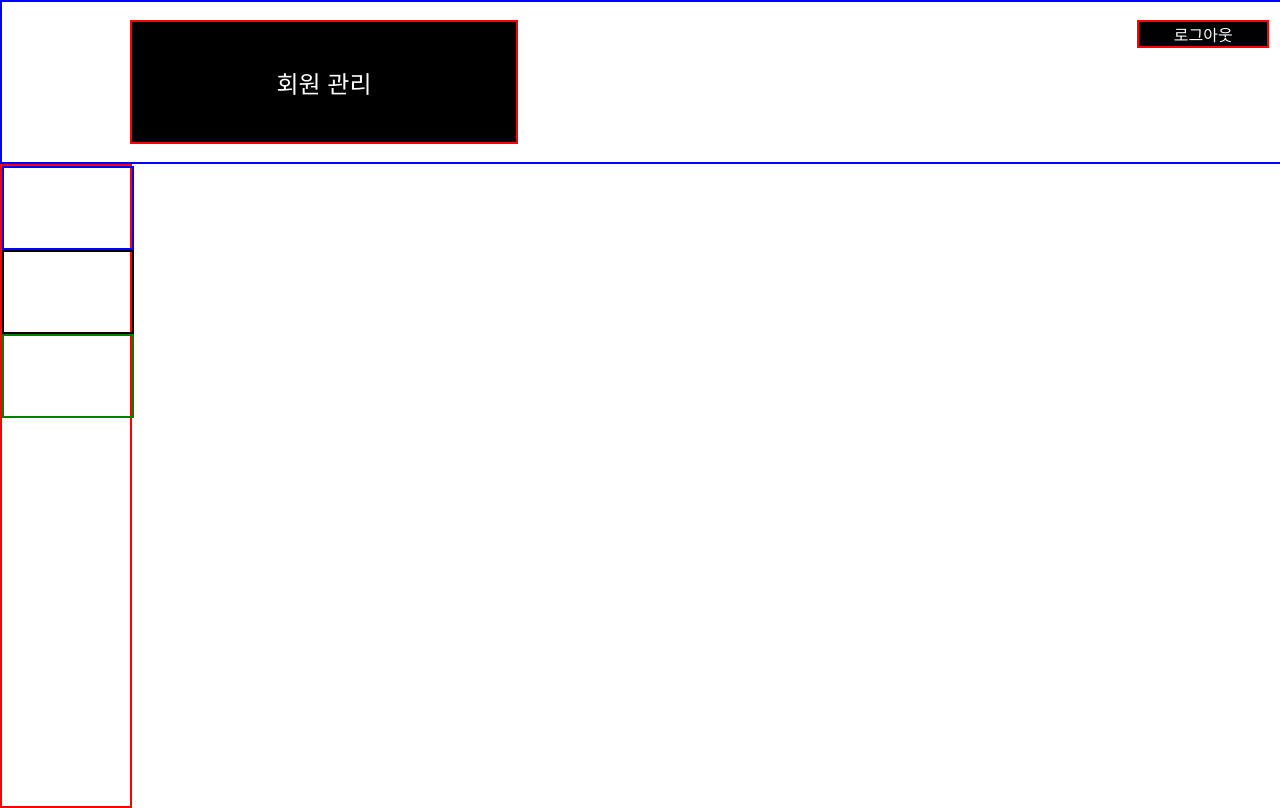
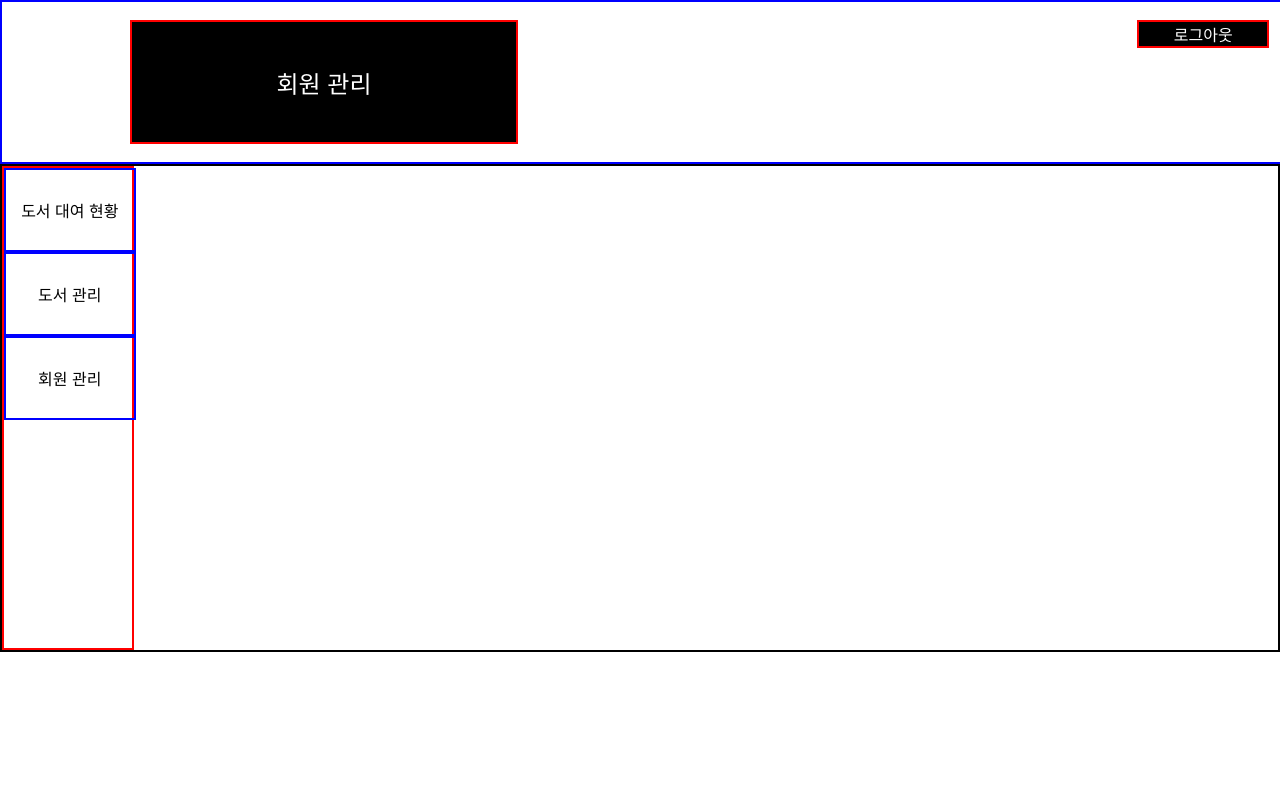
Before and after one commit to jaeho13/Library, a React (Create React App) app in the folder library/src/main/frontend/: page /admin/user in a window 1280 px wide. Built offline with nearby package versions, Linux system fonts and the light colour scheme.

Commit message:
"0718 jaeho 회원관리 페이지 디자인"

```diff
--- a/library/src/main/frontend/src/components/admin/LibraryUserStatus.jsx
+++ b/library/src/main/frontend/src/components/admin/LibraryUserStatus.jsx
@@ -1,35 +1,48 @@
 import React from "react";
 import styled from "styled-components";
 import TopSide from "../side/Topside";
+import { useNavigate } from "react-router-dom";
 
 const LibraryUserStatus = () => {
+
+    const navigate = useNavigate();
+
+    const rentPage = () => {
+        navigate("/admin/rent")
+    }
+
+    const bookPage = () => {
+        navigate("/admin/book")
+    }
+
     return (
         <>
             <TopSide name="회원 관리" />
 
+            <Main>
 
-            <LeftMenu>
-                <LeftRentStatus>
-
-                </LeftRentStatus>
-
-                <LeftBookStatus>
-
-                </LeftBookStatus>
-
-                <LeftUserStatus>
-
-                </LeftUserStatus>
-            </LeftMenu>
+                <LeftMenu>
+                    <LeftRentStatus onClick={rentPage}>도서 대여 현황</LeftRentStatus>
+                    <LeftRentStatus onClick={bookPage}>도서 관리</LeftRentStatus>
+                    <LeftRentStatus>회원 관리</LeftRentStatus>
+                </LeftMenu>
+            </Main>
         </>
     )
 }
 
 export default LibraryUserStatus;
 
+
+const Main = styled.div`
+    border: 2px solid black;
+    display: flex;
+    flex-direction: row;
+`
+
 const LeftMenu = styled.div`
     width: 10%;
-    height: 80vh;
+    height: 60vh;
     border: 2px solid red;
     display: flex;
     flex-direction: column;
@@ -39,16 +52,8 @@ const LeftRentStatus = styled.div`
     width: 100%;
     height: 10vh;
     border: 2px solid blue;
+    display: flex;
+    justify-content: center;
+    align-items: center;
+    cursor: pointer;
 `
-
-const LeftBookStatus = styled.div`
-    width: 100%;
-    height: 10vh;
-    border: 2px solid black;
-`
-
-const LeftUserStatus = styled.div`
-    width: 100%;
-    height: 10vh;
-    border: 2px solid green;
-`
```
